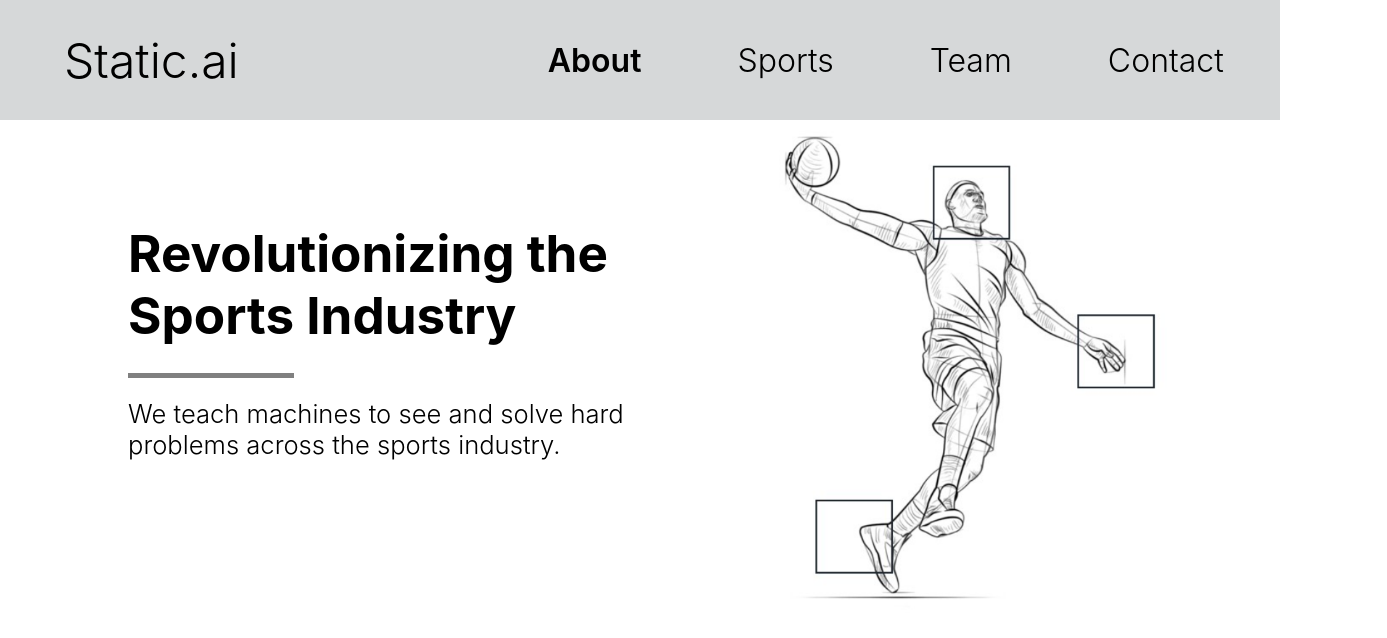
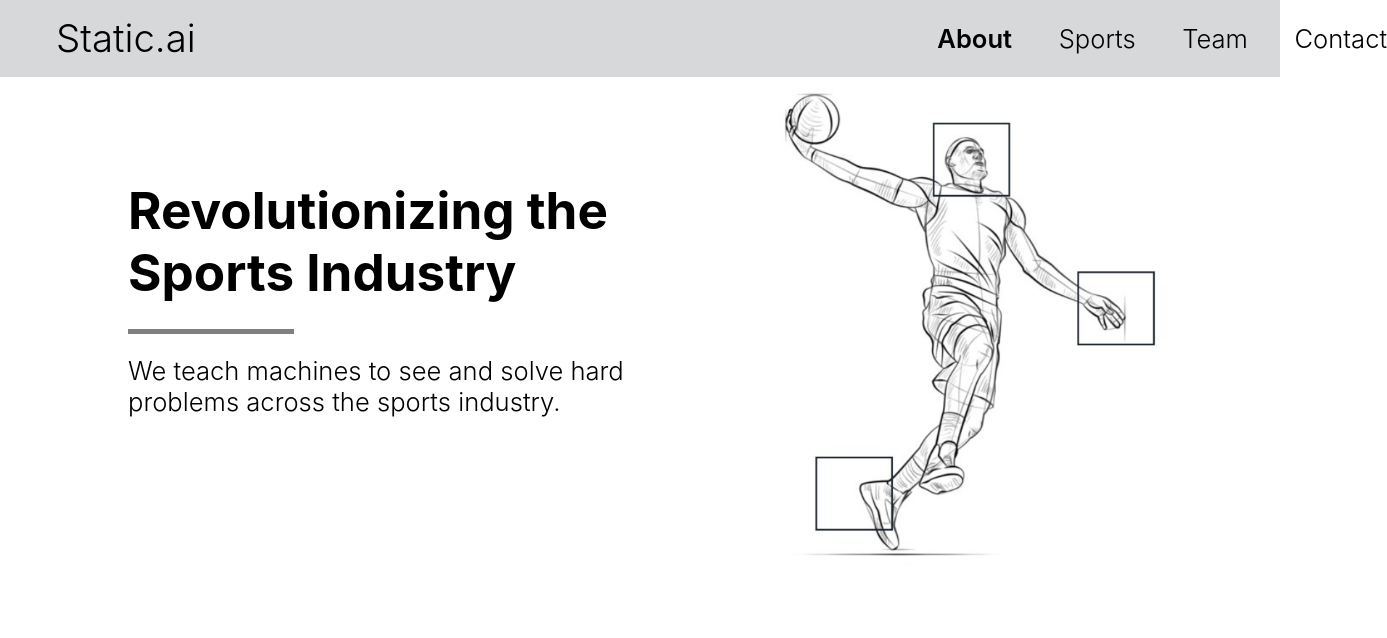
Before and after one commit to WillieXia/SportsAI, a React (Create React App) app: page / in a window 1280 px wide. Shown: the top 638 px of the page, 1387 px wide, since content can reach past the window. Built offline with nearby package versions, Linux system fonts and the light colour scheme.

Commit message:
more scalability

```diff
--- a/src/components/NavBar.css
+++ b/src/components/NavBar.css
@@ -5,16 +5,16 @@
 .navbar_navigation{
     display: flex;
     align-items:center;
-    height: 120px;
+    height: 6vw;
     width: 100%;
 }
 
 .navBar_logo a{
     color: black;
     text-decoration: none;
-    font-size: 3rem;
+    font-size: 3vw;
     font-weight: 300;
-    padding: 0 4rem;
+    padding: 0 40%;
 }
 
 .navbar_items a{
@@ -23,7 +23,7 @@
 }
 
 .spacer{
-    flex: .95;
+    flex: .9;
 }
 
 .Item1{
@@ -34,11 +34,11 @@
     list-style: none;
     margin: 0;
     display: flex;
-    font-size: 2rem;
+    font-size: 2vw;
     font-weight: 300;
 }
 
 
 .navbar_items li{
-    padding: 0 3rem;
+    padding-left:15%;
 }
```
